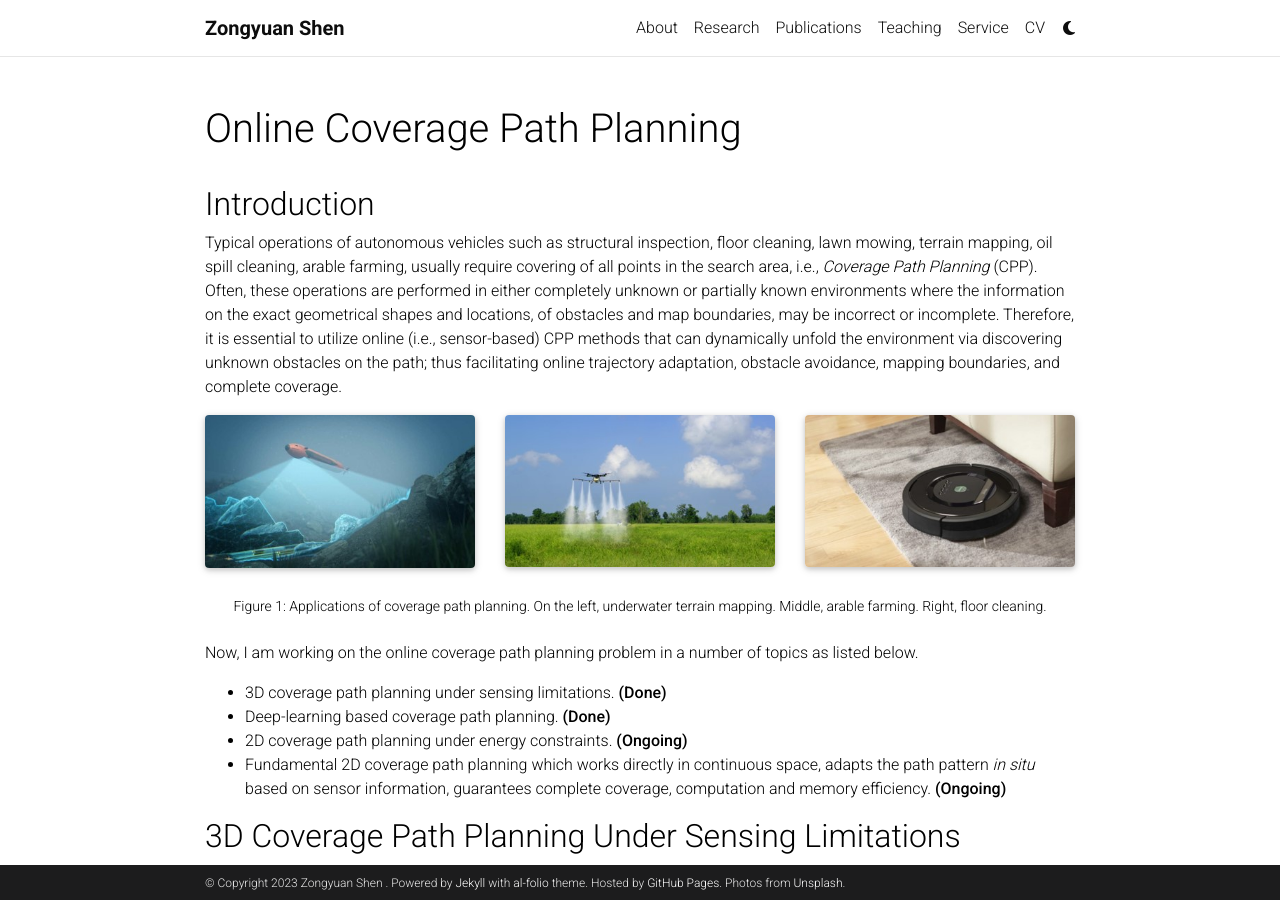
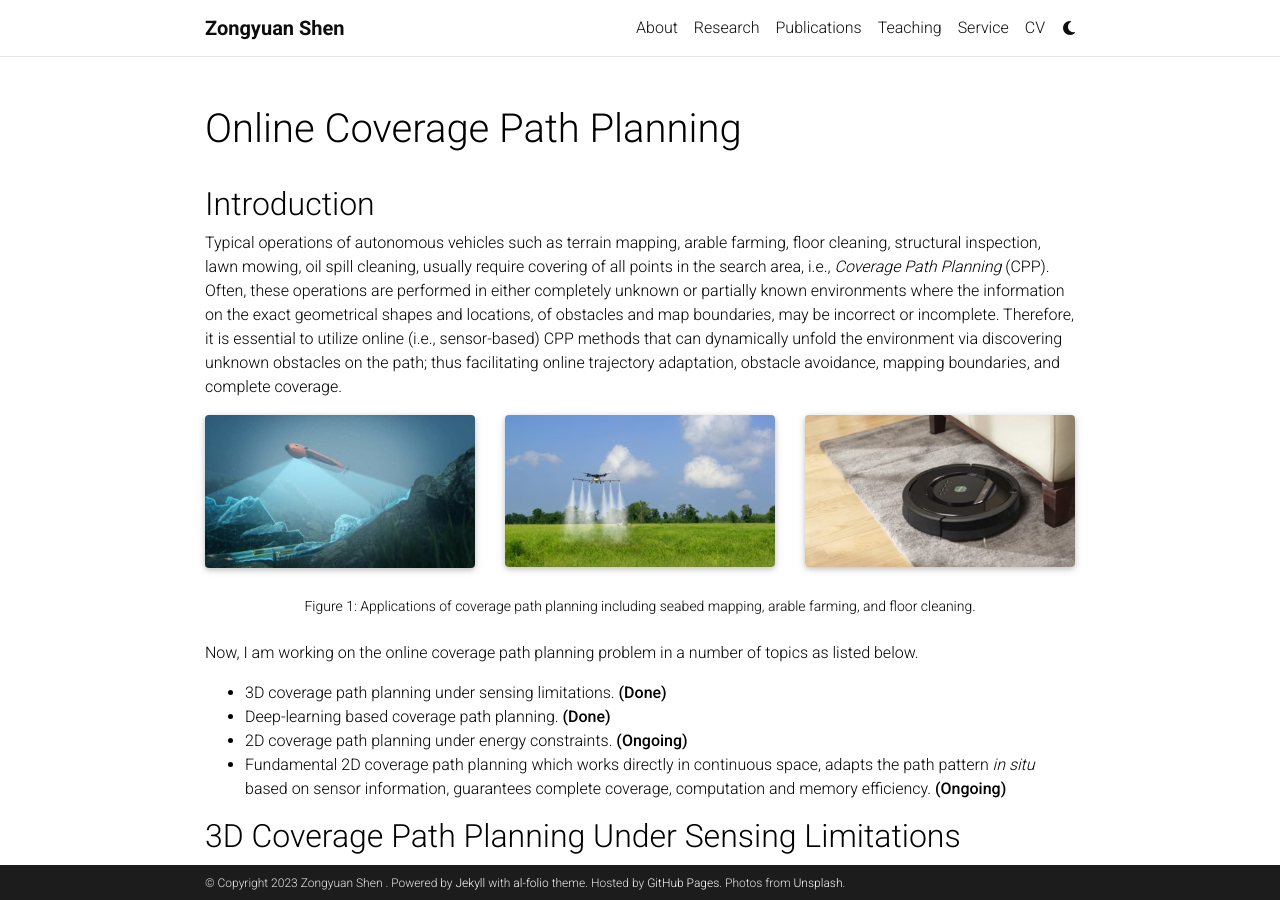
Before and after one commit to ZongyuanShen/ZongyuanShen.github.io, a Jekyll site: the page built from _projects/1_project.md, in a window 1280 px wide and 900 px high. Built offline with Jekyll 4.4.1, drawn with Linux system fonts in a browser that asks for light colours; full-size pictures stand in for the smaller copies a plugin makes; comment, search, counter and statistics services are not loaded; a style sheet for code colours, icons or effects is not loaded.

Commit message:
Update 1_project.md

```diff
--- a/_projects/1_project.md
+++ b/_projects/1_project.md
@@ -9,7 +9,7 @@
 ---
 
 ## Introduction
-Typical operations of autonomous vehicles such as structural inspection, floor cleaning, lawn mowing, terrain mapping, oil spill cleaning, arable farming, usually require covering of all points in the search area, i.e., _Coverage Path Planning_ (CPP). Often, these operations are performed in either completely unknown or partially known environments where the information on the exact geometrical shapes and locations, of obstacles and map boundaries, may be incorrect or incomplete. Therefore, it is essential to utilize online (i.e., sensor-based) CPP methods that can dynamically unfold the environment via discovering unknown obstacles on the path; thus facilitating online trajectory adaptation, obstacle avoidance, mapping boundaries, and complete coverage.
+Typical operations of autonomous vehicles such as terrain mapping, arable farming, floor cleaning, structural inspection, lawn mowing, oil spill cleaning, usually require covering of all points in the search area, i.e., _Coverage Path Planning_ (CPP). Often, these operations are performed in either completely unknown or partially known environments where the information on the exact geometrical shapes and locations, of obstacles and map boundaries, may be incorrect or incomplete. Therefore, it is essential to utilize online (i.e., sensor-based) CPP methods that can dynamically unfold the environment via discovering unknown obstacles on the path; thus facilitating online trajectory adaptation, obstacle avoidance, mapping boundaries, and complete coverage.
 
 <div class="row">
     <div class="col-sm mt-3 mt-md-0">
@@ -23,7 +23,7 @@
     </div>
 </div>
 <div class="caption">
-    Figure 1: Applications of coverage path planning. On the left, underwater terrain mapping. Middle, arable farming. Right, floor cleaning.
+    Figure 1: Applications of coverage path planning including seabed mapping, arable farming, and floor cleaning.
 </div>
 
 Now, I am working on the online coverage path planning problem in a number of topics as listed below.
```
